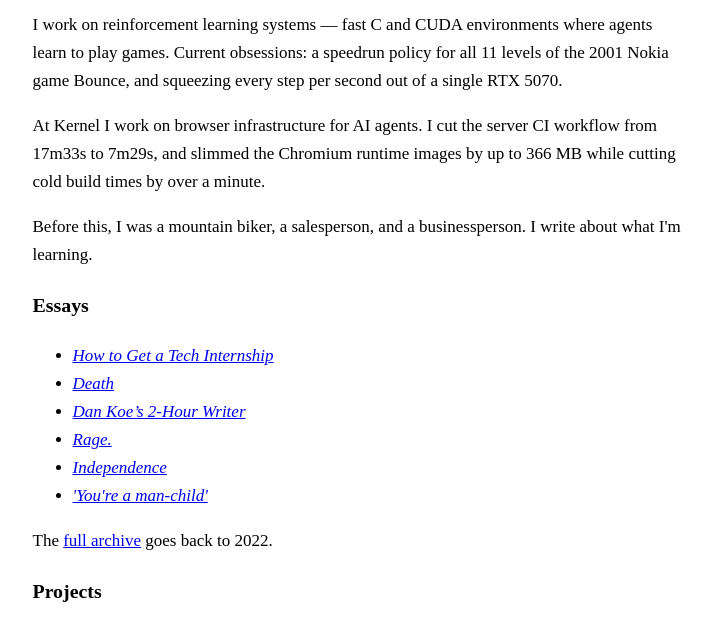
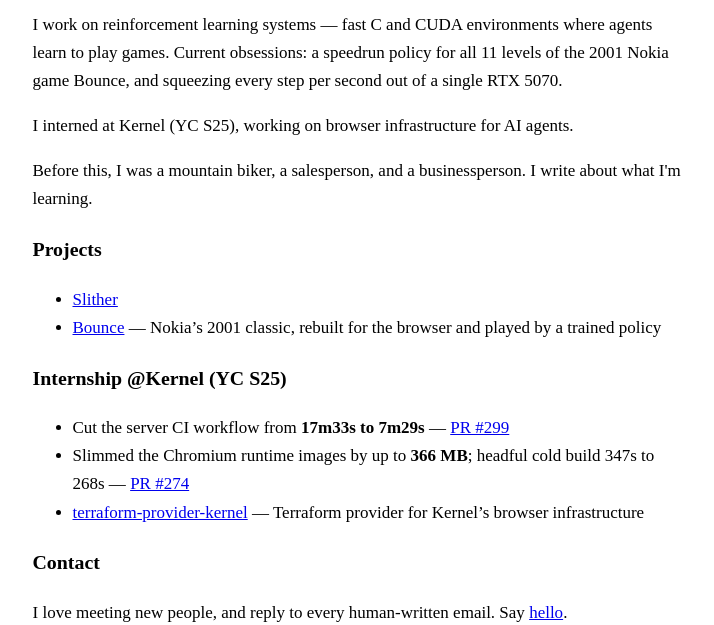
Before and after one commit to IlyaasK/ilyaask.github.io, a plain HTML site: page index.html in a window 1280 px wide. Shown: the part 118-743 px from the top of the page, without its empty margins (275-989 px from the left). Drawn offline with Linux system fonts and the light colour scheme.

Commit message:
Homepage: Kernel internship section, drop essays and secure scan

```diff
--- a/index.html
+++ b/index.html
@@ -17,9 +17,7 @@
 </p>
 
 <p>
-At Kernel I work on browser infrastructure for AI agents. I cut the server CI
-workflow from 17m33s to 7m29s, and slimmed the Chromium runtime images by up to
-366 MB while cutting cold build times by over a minute.
+I interned at Kernel (YC S25), working on browser infrastructure for AI agents.
 </p>
 
 <p>
@@ -27,31 +25,17 @@
 about what I'm learning.
 </p>
 
-<h3>Essays</h3>
-<ul>
-<li><em><a href="intern/">How to Get a Tech Internship</a></em></li>
-<li><em><a href="death.html">Death</a></em></li>
-<li><em><a href="dan-koes-2-hour-writer.html">Dan Koe&rsquo;s 2-Hour Writer</a></em></li>
-<li><em><a href="rage.html">Rage.</a></em></li>
-<li><em><a href="independence.html">Independence</a></em></li>
-<li><em><a href="youre-a-man-child.html">'You're a man-child'</a></em></li>
-</ul>
-<p>
-The <a href="blog/">full archive</a> goes back to 2022.
-</p>
-
 <h3>Projects</h3>
 <ul>
 <li><a href="https://ilya.as/slither">Slither</a></li>
 <li><a href="https://ilya.as/bounce">Bounce</a> &mdash; Nokia&rsquo;s 2001 classic, rebuilt for the browser and played by a trained policy</li>
-<li><a href="https://github.com/kernel/terraform-provider-kernel">terraform-provider-kernel</a> &mdash; Terraform provider for Kernel&rsquo;s browser infrastructure</li>
-<li><a href="https://github.com/vallabh-13/MakeUC2025-Security-Scanner">secure scan</a></li>
 </ul>
 
-<h3>Selected work</h3>
+<h3>Internship @Kernel (YC S25)</h3>
 <ul>
-<li>Cut Kernel&rsquo;s server CI workflow from <strong>17m33s to 7m29s</strong> &mdash; <a href="https://github.com/kernel/kernel-images/pull/299">PR #299</a></li>
-<li>Slimmed Kernel&rsquo;s Chromium images by up to <strong>366 MB</strong>; headful cold build 347s to 268s &mdash; <a href="https://github.com/kernel/kernel-images/pull/274">PR #274</a></li>
+<li>Cut the server CI workflow from <strong>17m33s to 7m29s</strong> &mdash; <a href="https://github.com/kernel/kernel-images/pull/299">PR #299</a></li>
+<li>Slimmed the Chromium runtime images by up to <strong>366 MB</strong>; headful cold build 347s to 268s &mdash; <a href="https://github.com/kernel/kernel-images/pull/274">PR #274</a></li>
+<li><a href="https://github.com/kernel/terraform-provider-kernel">terraform-provider-kernel</a> &mdash; Terraform provider for Kernel&rsquo;s browser infrastructure</li>
 </ul>
 
 <h3>Contact</h3>
```
